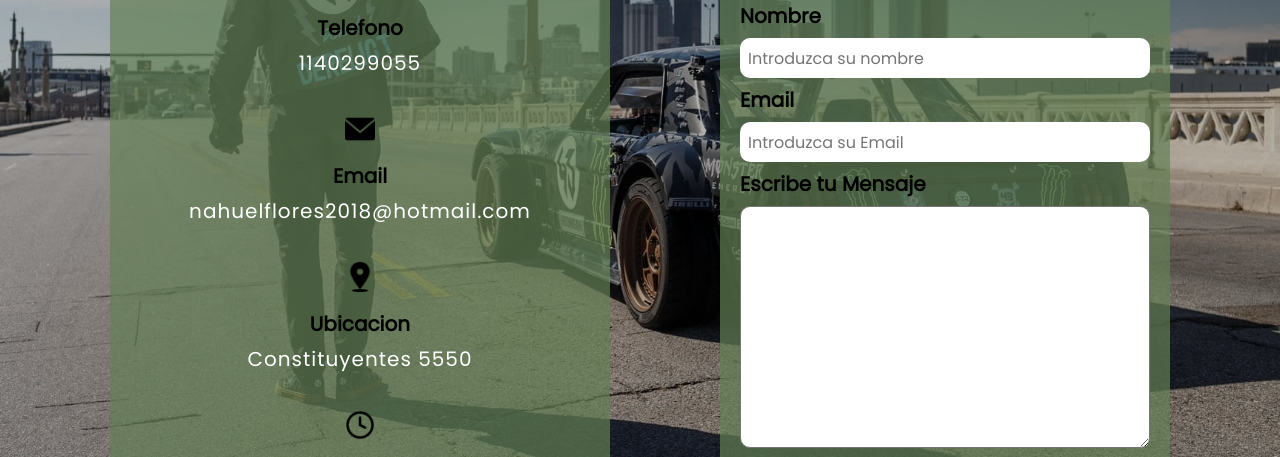
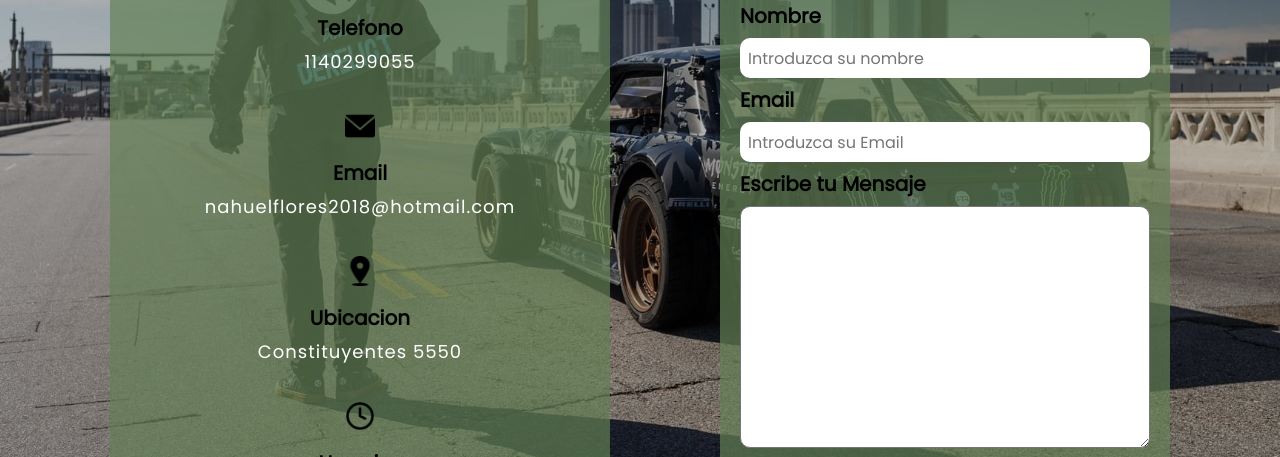
Before and after one commit to nahuelflores1/CoderHouse, a website: page pages/contacto.html in a window 1280 px wide. Shown: the part 290-747 px from the top of the page. Drawn offline with nearby package versions, Linux system fonts and the light colour scheme.

Commit message:
Ultima entrega

```diff
--- a/scss/pages/_contacto.scss
+++ b/scss/pages/_contacto.scss
@@ -59,12 +59,13 @@
         display: flex;
         justify-content: center;
         flex-direction: column;
+        align-items: center;
         h2 {
             font-size: 20px;
         }
         p {
             letter-spacing: 1px;
-            font-size: 20px;
+            font-size: 18px;
             font-weight: 500;
         }
         img {
```
Also changed, not shown: css/main.css, 1 other file.
